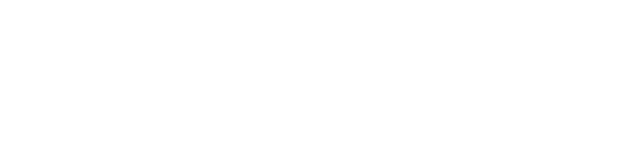
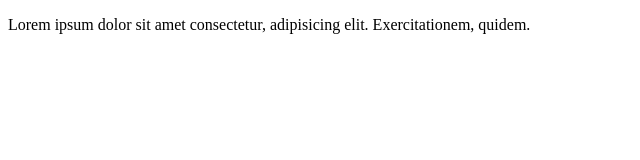
Before and after one commit to n-els/git-intro, a plain HTML site: page index.html in a window 1280 px wide. Shown: the whole page, without its empty margins (0-640 px from the left). Drawn offline with Linux system fonts and the light colour scheme.

Commit message:
add lorem

```diff
--- a/index.html
+++ b/index.html
@@ -6,5 +6,10 @@
     <meta name="viewport" content="width=device-width, initial-scale=1.0" />
     <title>Document</title>
   </head>
-  <body></body>
+  <body>
+    <p>
+      Lorem ipsum dolor sit amet consectetur, adipisicing elit. Exercitationem,
+      quidem.
+    </p>
+  </body>
 </html>
```
